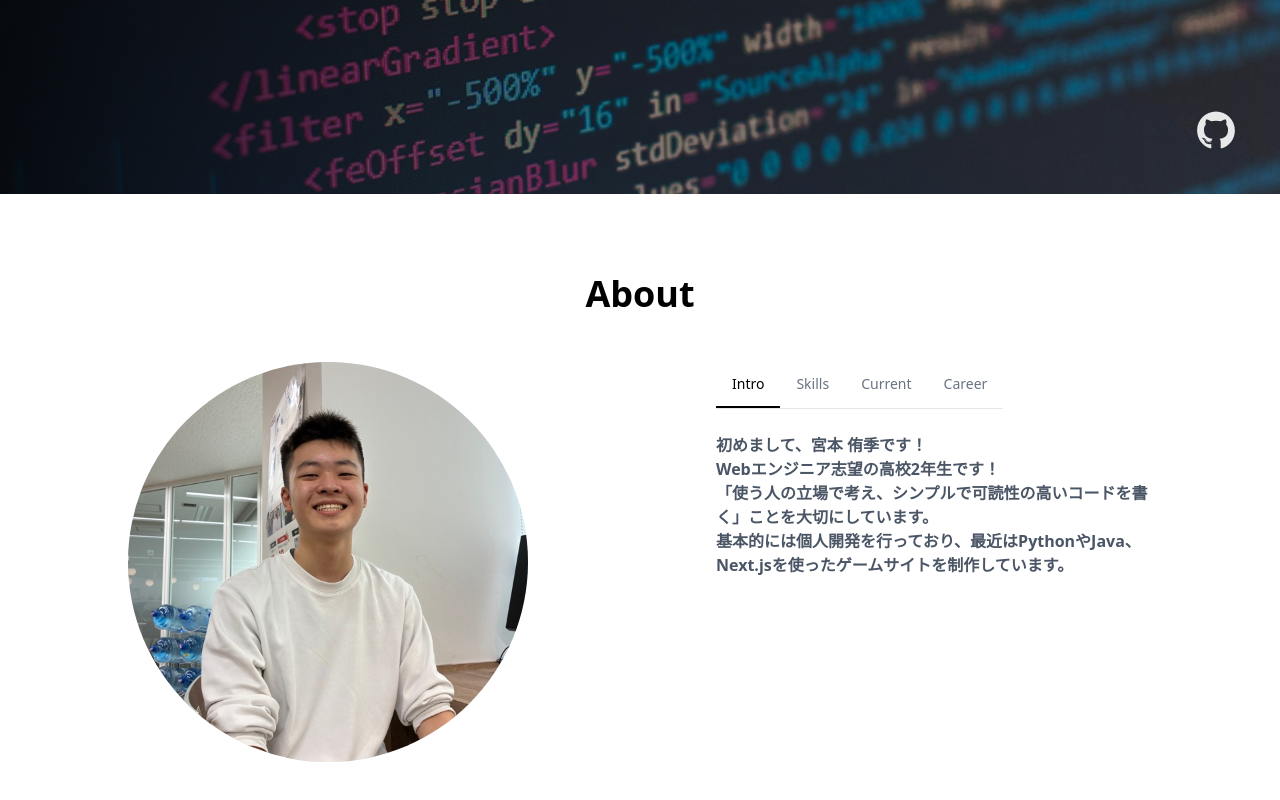
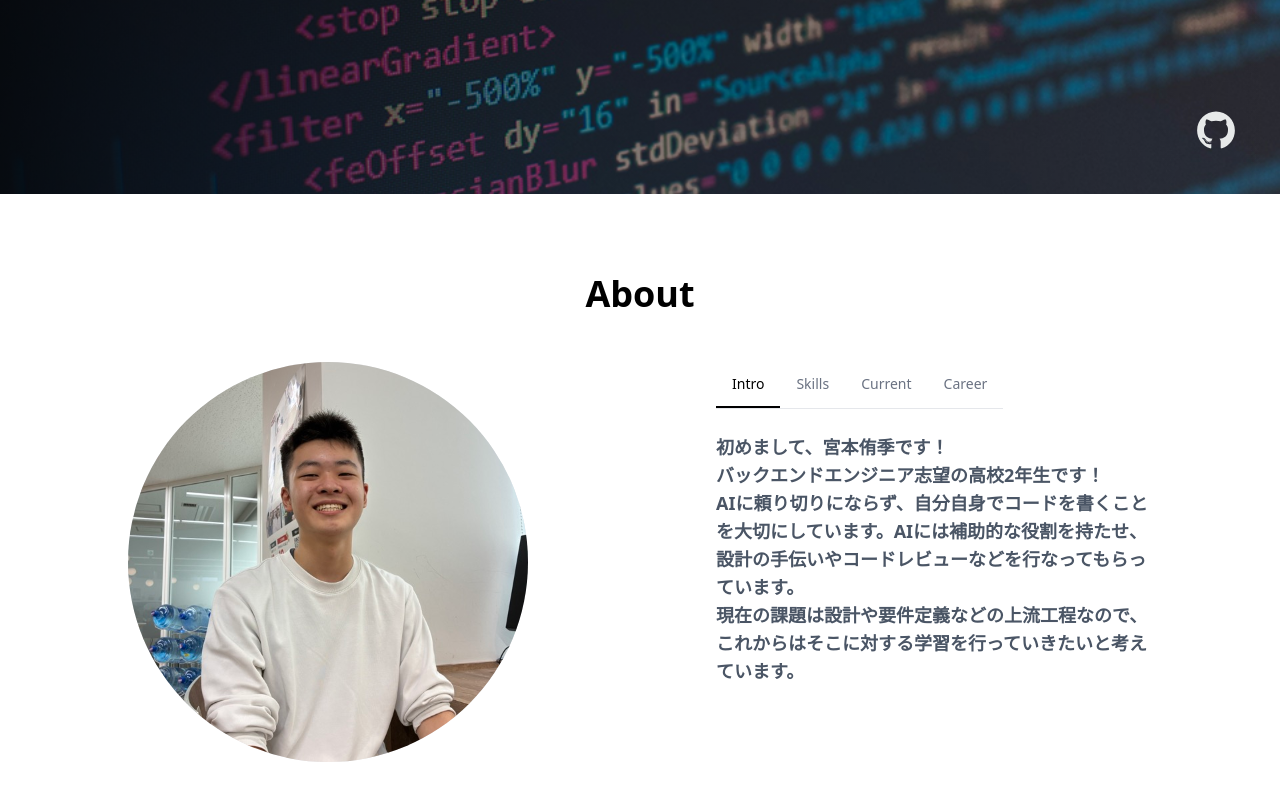
Before and after one commit to TKtkGg/portfolio, a Next.js app: page / in a window 1280 px wide. Shown: the part 526-1326 px from the top of the page. Built offline with nearby package versions, Linux system fonts and the light colour scheme; no server answers.

Commit message:
About更新

```diff
--- a/src/features/about/About.tsx
+++ b/src/features/about/About.tsx
@@ -13,9 +13,9 @@ const tabs = [
 ]
 
 const tabContents: Record<(typeof tabs)[number]["id"], string> = {
-    intro: "初めまして、宮本 侑季です！\nWebエンジニア志望の高校2年生です！\n「使う人の立場で考え、シンプルで可読性の高いコードを書く」ことを大切にしています。\n基本的には個人開発を行っており、最近はPythonやJava、Next.jsを使ったゲームサイトを制作しています。",
-    skills: "【フロントエンド】\nReact / Next.js / TypeScript / JavaScript / HTML / CSS\n【バックエンド】\nPython / Django / Java / Spring\n【データベース】\nSQLite / postgreSQL",
-    current: "現在は主にRebirthとLimitExploreを制作しています。\nCursorAIをメンターとして、実践的なコードの書き方、\nアプリケーション制作のノウハウを学びながら、\n積極的にコーディングを行なっています。",
+    intro: "初めまして、宮本侑季です！\nバックエンドエンジニア志望の高校2年生です！\nAIに頼り切りにならず、自分自身でコードを書くことを大切にしています。AIには補助的な役割を持たせ、設計の手伝いやコードレビューなどを行なってもらっています。\n現在の課題は設計や要件定義などの上流工程なので、これからはそこに対する学習を行っていきたいと考えています。",
+    skills: "【Frontend】\nReact / Next.js / TypeScript / JavaScript / HTML / CSS\n【Backend】\nPython / Django / Java / Spring\n【Database】\nPostgreSQL",
+    current: "現在は、基本情報技術者試験の勉強と個人開発を両立しています。個人開発では、現在Java×Next.jsを使った、SelfControlという予定管理アプリケーションを制作しています。",
     career: "2025年4月\nKADOKAWAドワンゴ情報工科学院\nITプログラミング学部エンジニア専攻・\nS高等学校普通科 入学\n2028年3月\nKADOKAWAドワンゴ情報工科学院\nITプログラミング学部エンジニア専攻・\nS高等学校普通科 卒業予定",
 }
 
@@ -41,7 +41,7 @@ const About: FC = memo(() => {
                 </div>
 
                 {/* 右：タブ・説明 */}
-                <div className="text-black font-bold mt-10 flex-1 text-left lg:mt-0 lg:ml-17">
+                <div className="text-black font-bold text-lg mt-10 flex-1 text-left lg:mt-0 lg:ml-17">
                     {/* タブ */}
                     <div className="inline-flex border-b border-gray-200 dark:border-zinc-800">
                         {tabs.map((tab) => (
```
